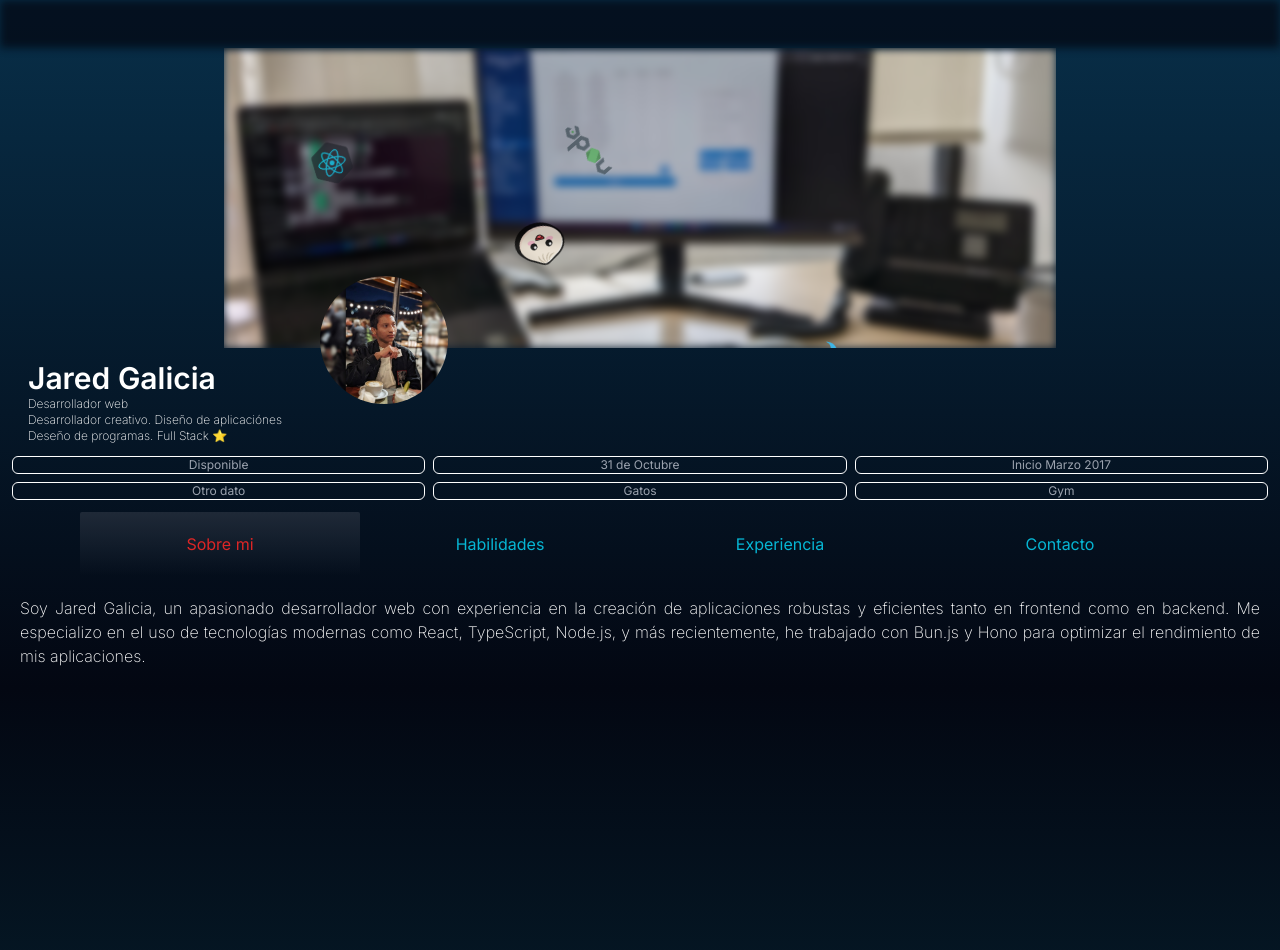
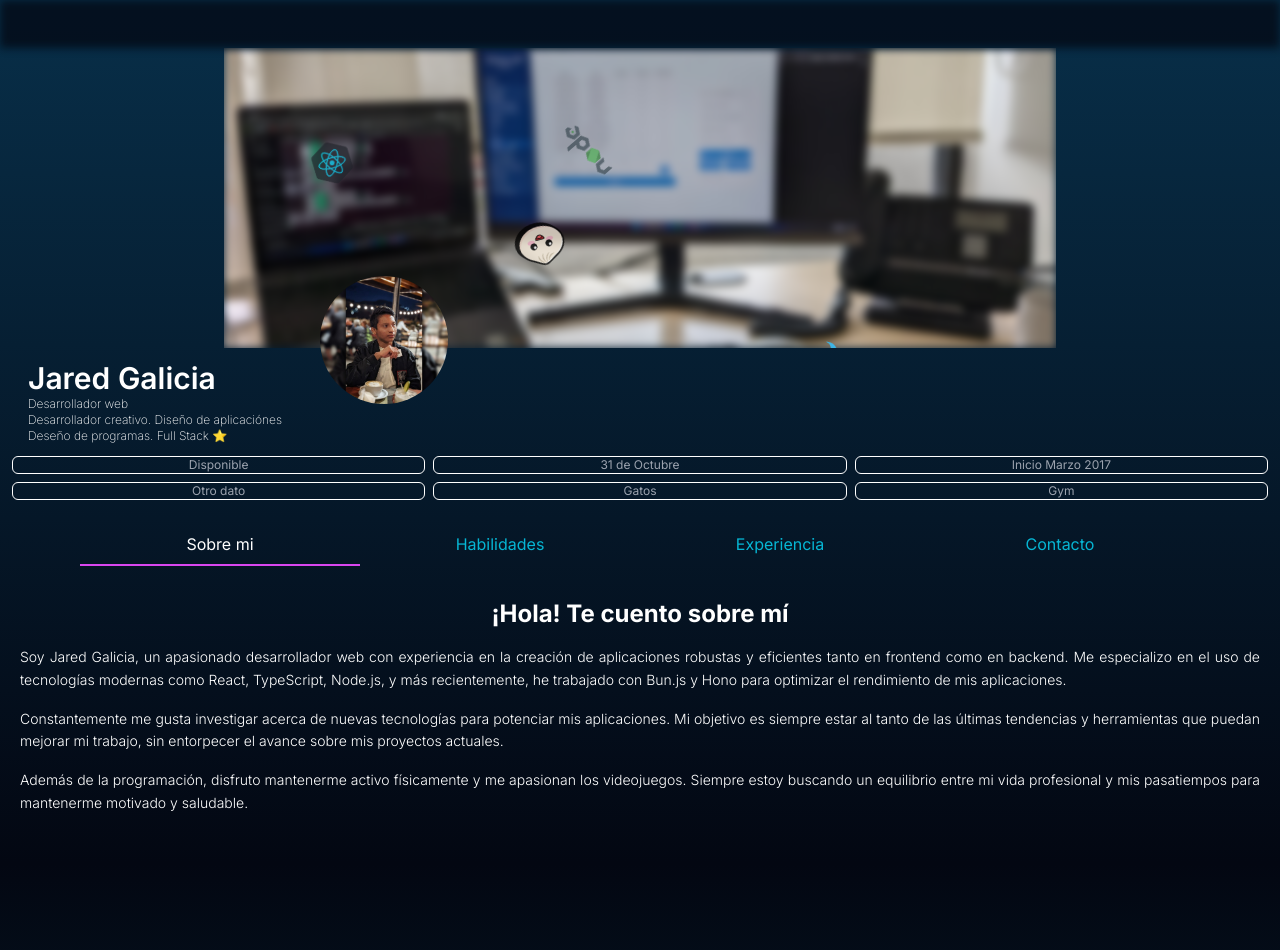
Before and after one commit to jared0192galicia/Portfolio, a Next.js app: page / in a window 1280 px wide. Shown: the top 950 px of the page. Built offline with nearby package versions, Linux system fonts and the light colour scheme.

Commit message:
add secction for about

```diff
--- a/components/general/navbar.tsx
+++ b/components/general/navbar.tsx
@@ -8,49 +8,55 @@ export default function Navbar({ className, send }: any) {
   const [selected, setSelected] = useState<
     "About" | "Experience" | "Contact" | "Skills"
   >("About");
-  const baseItemClasses = "w-1/3 sm:w-1/4 text-center py-5";
+  const baseItemClasses = "w-1/3 sm:w-1/4 text-center pt-5 pb-2";
   const textClass = `text-cyan-500`;
   const hoverClass =
     "hover:text-fuchsia-500 hover:cursor-pointer transition-colors duration-500";
-  const selectedClass: string = "bg-gradient-to-b from-gray-800 to- rounded-sm";
-  // const [state, send] = useMachine(navigationMachine);
+  const selectedClass: string = "border-b-2 border-fuchsia-500 roundedmd";
 
   return (
     <>
       <ul className={cn("flex flex-row xl:px-20", className)}>
         <li
           className={cn(baseItemClasses, textClass, hoverClass, {
-            "text-red-600": selected == "About",
+            "text-white": selected == "About",
             [selectedClass]: selected == "About",
           })}
-          onClick={() => send({ type: "GO_TO_ABOUT" })}
+          onClick={() => {
+            send({ type: "GO_TO_ABOUT" });
+            setSelected("About");
+          }}
         >
           Sobre mi
         </li>
         <li
           className={cn(baseItemClasses, textClass, hoverClass, {
-            "text-red-600": selected == "Skills",
+            "text-white": selected == "Skills",
             [selectedClass]: selected == "Skills",
           })}
-          onClick={() => send({ type: "GO_TO_SKILLS" })}
+          onClick={() => {
+            send({ type: "GO_TO_SKILLS" });
+            setSelected("Skills");
+          }}
         >
           Habilidades
         </li>
         <li
           className={cn(baseItemClasses, textClass, hoverClass, {
-            "text-red-600": selected == "Experience",
+            "text-white": selected == "Experience",
             [selectedClass]: selected == "Experience",
           })}
           // onClick={() => setSelected("Experience")}
           onClick={() => {
             send({ type: "GO_TO_EXPERIENCE" });
+            setSelected('Experience');
           }}
         >
           Experiencia
         </li>
         <li
           className={cn(baseItemClasses, textClass, hoverClass, {
-            "text-red-600": selected == "Contact",
+            "text-white": selected == "Contact",
             [selectedClass]: selected == "Contact",
           })}
           onClick={() => setSelected("Contact")}
--- a/components/section/about.tsx
+++ b/components/section/about.tsx
@@ -1,13 +1,34 @@
+import cn from "@/service/clsx";
+
 export default function About() {
+  const baseClassName: string =
+    "text-justify text-white p-5 py-0 font-light text-sm";
+  const headingClassName: string = "text-2xl font-bold mb-4 text-center";
+  const paragraphClassName: string = "mb-4 leading-relaxed";
+
   return (
-    <section>
-      <p className="text-white max-wscreen w-full p-5 font-extralight text-justify cursor-default">
+    <section className="py-8">
+      <h2 className={cn(baseClassName, headingClassName)}>
+        ¡Hola! Te cuento sobre mí
+      </h2>
+      <p className={cn(baseClassName, paragraphClassName)}>
         Soy Jared Galicia, un apasionado desarrollador web con experiencia en la
         creación de aplicaciones robustas y eficientes tanto en frontend como en
         backend. Me especializo en el uso de tecnologías modernas como React,
         TypeScript, Node.js, y más recientemente, he trabajado con Bun.js y Hono
         para optimizar el rendimiento de mis aplicaciones.
       </p>
+      <p className={cn(baseClassName, paragraphClassName)}>
+        Constantemente me gusta investigar acerca de nuevas tecnologías para
+        potenciar mis aplicaciones. Mi objetivo es siempre estar al tanto de las
+        últimas tendencias y herramientas que puedan mejorar mi trabajo, sin
+        entorpecer el avance sobre mis proyectos actuales.
+      </p>
+      <p className={cn(baseClassName, paragraphClassName)}>
+        Además de la programación, disfruto mantenerme activo físicamente y me
+        apasionan los videojuegos. Siempre estoy buscando un equilibrio entre mi
+        vida profesional y mis pasatiempos para mantenerme motivado y saludable.
+      </p>
     </section>
   );
 }
```
